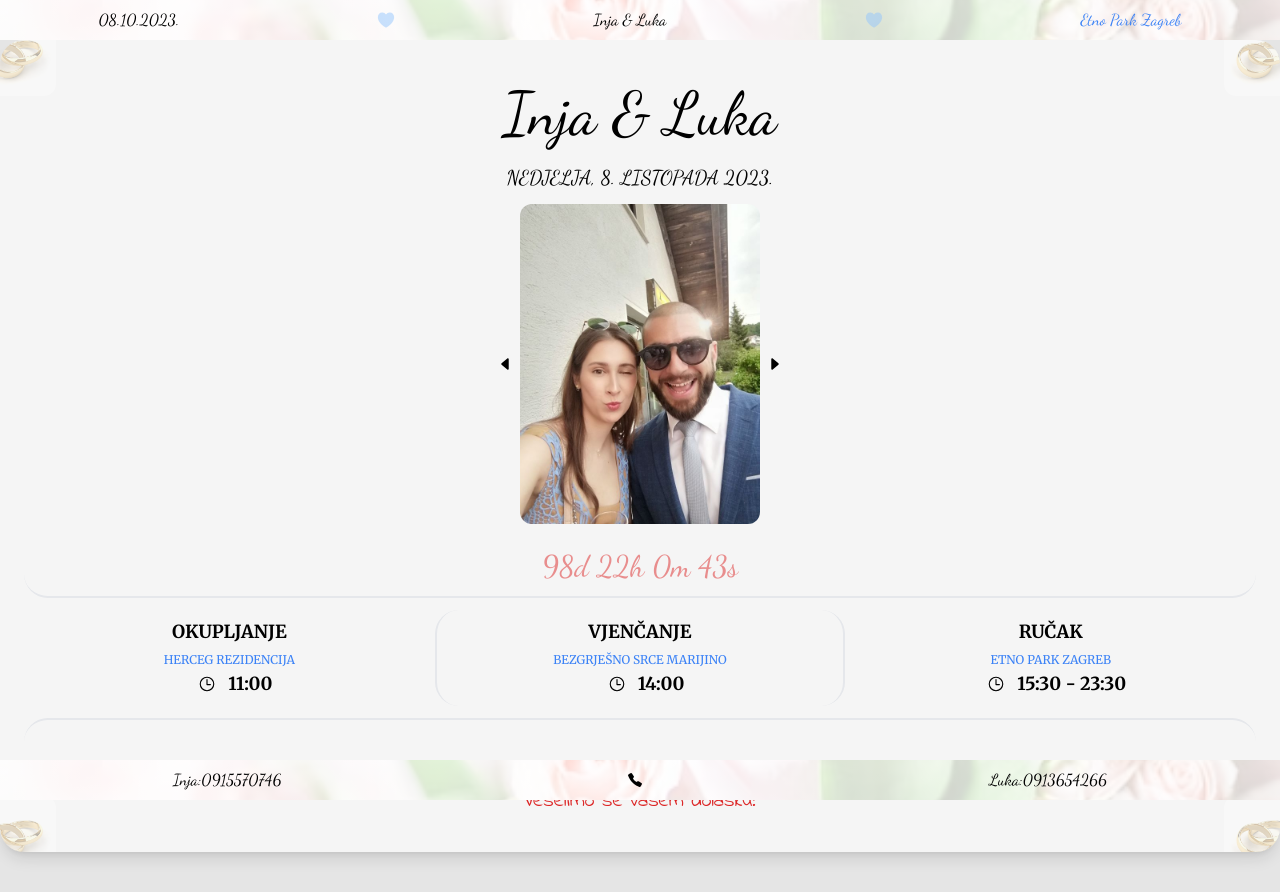
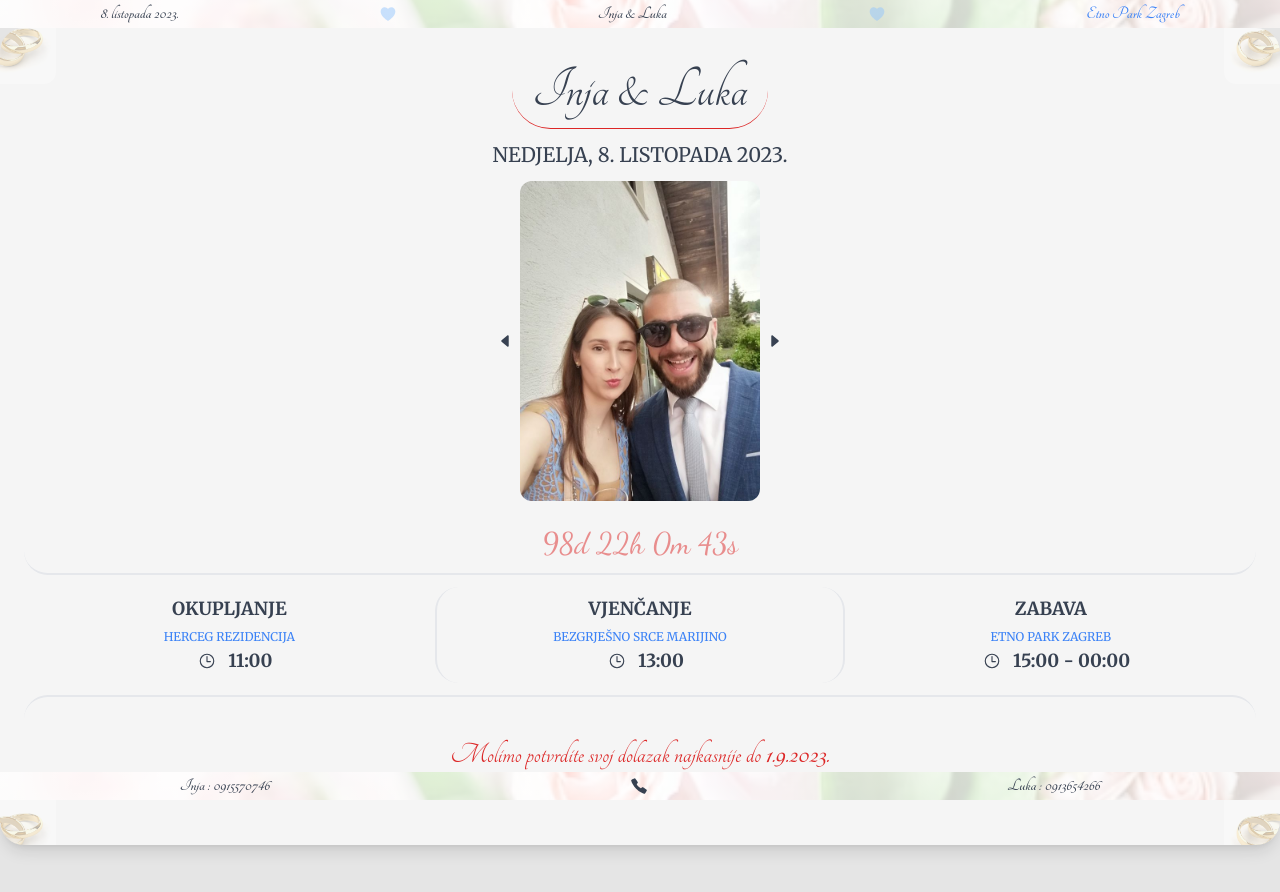
Before and after one commit to elukher/wedding.github.io, a website: page index.html in a window 1280 px wide. Drawn offline with nearby package versions, Linux system fonts and the light colour scheme; a web font is replaced by a local one.

Commit message:
final change

```diff
--- a/index.html
+++ b/index.html
@@ -8,7 +8,7 @@
   </head>
   <body class="bg-neutral-200">
     <div
-         class="flex fixed bg-cover bg-no-repeat bg-center bg-pink-100 py-2 inset-x-0 top-0 justify-around items-center font-dancing text-md transition-colors duration-300 z-50"
+      class="flex fixed font-bold bg-cover bg-no-repeat bg-center bg-pink-100 inset-x-0 top-0 justify-around items-center font-tangerine text-lg text-gray-700 transition-colors duration-300 z-50"
       style="
         background-image: linear-gradient(
             rgba(255, 255, 255, 0.8),
@@ -17,25 +17,25 @@
           url('public/img/flowers.avif');
       "
     >
-         <div class="hover:font-bold">08.10.2023.</div>
+      <div class="">8. listopada 2023.</div>
       <ion-icon
-            class="text-blue-300 text-xl hover:text-blue-600 animate-pulse"
+        class="text-blue-300 hover:text-blue-600 animate-pulse"
         name="heart"
       ></ion-icon>
-         <div class="hover:font-bold">Inja & Luka</div>
+      <div class="">Inja & Luka</div>
       <ion-icon
-            class="text-blue-300 text-xl hover:text-blue-600 animate-pulse"
+        class="text-blue-300 hover:text-blue-600 animate-pulse"
         name="heart"
       ></ion-icon>
       <a
-            class="hover:text-blue-500 hover:font-bold"
+        class="hover:text-blue-500"
         target="_blank"
         href="https://www.google.com/maps/place/Etno+Park+Zagreb/@45.732982,15.9759896,16.25z/data=!4m5!3m4!1s0x4765d576fb166971:0xb6b78a5844fa121f!8m2!3d45.733918!4d15.975991?shorturl=1"
         >Etno Park Zagreb
       </a>
     </div>
     <div
-      class="flex fixed bg-cover bg-no-repeat bg-center bg-pink-100 py-2 inset-x-0 bottom-0 justify-around items-center font-dancing text-md transition-colors duration-300 z-50"
+      class="flex fixed bg-cover font-bold bg-no-repeat bg-center bg-pink-100 inset-x-0 bottom-0 justify-around items-center font-tangerine text-lg text-gray-700 transition-colors duration-300 z-50"
       style="
         background-image: linear-gradient(
             rgba(255, 255, 255, 0.8),
@@ -44,16 +44,12 @@
           url('public/img/flowers.avif');
       "
     >
-      <div class="hover:font-bold">
-         Inja:0915570746
-      </div>
+      <div class="font-bold">Inja : 0915570746</div>
       <ion-icon name="call-sharp"></ion-icon>
-      <div class="hover:font-bold">
-         Luka:0913654266
-      </div>
+      <div class="font-bold">Luka : 0913654266</div>
     </div>
     <div
-         class="my-10 p-6 rounded-3xl shadow-lg hover:shadow-xl bg-neutral-100 relative overflow-hidden"
+      class="my-7 p-6 rounded-3xl shadow-lg hover:shadow-xl bg-neutral-100 relative text-gray-700 overflow-hidden font-tangerine"
     >
       <img
         class="rounded-xl opacity-30 h-20 absolute -top-6 -right-6 overflow-hidden"
@@ -75,55 +71,95 @@
         src="public/img/rings.jpg"
         alt=""
       />
-      <div class="flex justify-around text-6xl font-dancing my-5">
-         <div>Inja & Luka</div>
+      <div class="flex justify-around text-6xl my-5font-bold">
+        <div
+          class="px-5 py-2 border-b rounded-full hover:bg-neutral-200 transition-all ease-in-out hover:shadow-lg duration-500 border-red-600"
+        >
+          Inja & Luka
         </div>
-      <div class="flex justify-center text-xl font-dancing my-3">
+      </div>
+      <div class="flex justify-center text-xl my-3 font-merrie">
         NEDJELJA, 8. LISTOPADA 2023.
       </div>
       <div class="flex justify-around items-center">
         <div class="relative mySlides fade hidden">
           <img
-            class="rounded-xl h-52 md:h-64 lg:h-72 xl:h-80 2xl:h-96 object-fit hover:shadow-xl"
+            class="rounded-xl h-52 md:h-64 lg:h-72 xl:h-80 2xl:h-96 object-fit hover:shadow-xl transition-all ease-in-out duration-500"
             src="public/img/IMG_20220616_170109.jpg"
             alt=""
           />
-            <ion-icon onclick="plusSlides(-1)" class="text-lg rounded-lg absolute -right-7 top-0 bottom-0 m-auto px-1 py-4 hover:bg-black hover:text-red-600 hover:bg-opacity-20 hover:cursor-pointer transition ease duration-300" name="caret-forward-outline"></ion-icon>
-            <ion-icon onclick="plusSlides(1)" class="text-lg rounded-lg absolute -left-7 bottom-0 top-0 m-auto px-1 py-4 hover:bg-black hover:text-red-600 hover:bg-opacity-20 hover:cursor-pointer transition ease-in-out duration-300" name="caret-back-outline"></ion-icon>
+          <ion-icon
+            onclick="plusSlides(-1)"
+            class="text-lg rounded-lg absolute -right-7 top-0 bottom-0 m-auto px-1 py-4 hover:bg-black hover:text-red-600 hover:bg-opacity-20 hover:cursor-pointer transition ease duration-300"
+            name="caret-forward-outline"
+          ></ion-icon>
+          <ion-icon
+            onclick="plusSlides(1)"
+            class="text-lg rounded-lg absolute -left-7 bottom-0 top-0 m-auto px-1 py-4 hover:bg-black hover:text-red-600 hover:bg-opacity-20 hover:cursor-pointer transition ease-in-out duration-300"
+            name="caret-back-outline"
+          ></ion-icon>
         </div>
         <div class="relative mySlides fade hidden z-20">
           <img
-            class="rounded-xl h-52 md:h-64 lg:h-72 xl:h-80 2xl:h-96 object-fit hover:shadow-xl"
+            class="rounded-xl h-52 md:h-64 lg:h-72 xl:h-80 2xl:h-96 object-fit hover:shadow-xl transition-all ease-in-out duration-500"
             src="public/img/IMG-20220625-WA0011.jpg"
             alt=""
           />
-            <ion-icon onclick="plusSlides(-1)" class="text-lg rounded-lg absolute -right-7 bottom-0 top-0 m-auto px-1 py-4 hover:bg-black hover:text-red-600 hover:bg-opacity-20 hover:cursor-pointer transition ease-in-out duration-300" name="caret-forward-outline"></ion-icon>
-            <ion-icon onclick="plusSlides(1)" class="text-lg rounded-lg absolute -left-7 bottom-0 top-0 m-auto px-1 py-4 hover:bg-black hover:text-red-600 hover:bg-opacity-20 hover:cursor-pointer transition ease-in-out duration-300" name="caret-back-outline"></ion-icon>
+          <ion-icon
+            onclick="plusSlides(-1)"
+            class="text-lg rounded-lg absolute -right-7 bottom-0 top-0 m-auto px-1 py-4 hover:bg-black hover:text-red-600 hover:bg-opacity-20 hover:cursor-pointer transition ease-in-out duration-300"
+            name="caret-forward-outline"
+          ></ion-icon>
+          <ion-icon
+            onclick="plusSlides(1)"
+            class="text-lg rounded-lg absolute -left-7 bottom-0 top-0 m-auto px-1 py-4 hover:bg-black hover:text-red-600 hover:bg-opacity-20 hover:cursor-pointer transition ease-in-out duration-300"
+            name="caret-back-outline"
+          ></ion-icon>
         </div>
         <div class="relative mySlides fade hidden">
           <img
-            class="rounded-xl h-52 md:h-64 lg:h-72 xl:h-80 2xl:h-96 object-fit hover:shadow-xl"
+            class="rounded-xl h-52 md:h-64 lg:h-72 xl:h-80 2xl:h-96 object-fit hover:shadow-xl transition-all ease-in-out duration-500"
             src="public/img/IMG-20220714-WA0013.jpg"
             alt=""
           />
-            <ion-icon onclick="plusSlides(-1)" class="text-lg rounded-lg absolute -right-7 bottom-0 top-0 m-auto px-1 py-4 hover:bg-black hover:text-red-600 hover:bg-opacity-20 hover:cursor-pointer transition ease-in-out duration-300" name="caret-forward-outline"></ion-icon>
-            <ion-icon onclick="plusSlides(1)" class="text-lg rounded-lg absolute -left-7 bottom-0 top-0 m-auto px-1 py-4 hover:bg-black hover:text-red-600 hover:bg-opacity-20 hover:cursor-pointer transition ease-in-out duration-300" name="caret-back-outline"></ion-icon>
+          <ion-icon
+            onclick="plusSlides(-1)"
+            class="text-lg rounded-lg absolute -right-7 bottom-0 top-0 m-auto px-1 py-4 hover:bg-black hover:text-red-600 hover:bg-opacity-20 hover:cursor-pointer transition ease-in-out duration-300"
+            name="caret-forward-outline"
+          ></ion-icon>
+          <ion-icon
+            onclick="plusSlides(1)"
+            class="text-lg rounded-lg absolute -left-7 bottom-0 top-0 m-auto px-1 py-4 hover:bg-black hover:text-red-600 hover:bg-opacity-20 hover:cursor-pointer transition ease-in-out duration-300"
+            name="caret-back-outline"
+          ></ion-icon>
         </div>
         <div class="relative mySlides fade hidden">
           <img
-            class="rounded-xl h-52 md:h-64 lg:h-72 xl:h-80 2xl:h-96 object-fit hover:shadow-xl"
+            class="rounded-xl h-52 md:h-64 lg:h-72 xl:h-80 2xl:h-96 object-fit hover:shadow-xl transition-all ease-in-out duration-500"
             src="public/img/IMG-20220930-WA0032.jpg"
             alt=""
           />
-            <ion-icon onclick="plusSlides(-1)" class="text-lg rounded-lg absolute -right-7 bottom-0 top-0 m-auto px-1 py-4 hover:bg-black hover:text-red-600 hover:bg-opacity-20 hover:cursor-pointer transition ease-in-out duration-300" name="caret-forward-outline"></ion-icon>
-            <ion-icon onclick="plusSlides(1)" class="text-lg rounded-lg absolute -left-7 bottom-0 top-0 m-auto px-1 py-4 hover:bg-black hover:text-red-600 hover:bg-opacity-20 hover:cursor-pointer transition ease-in-out duration-300" name="caret-back-outline"></ion-icon>
+          <ion-icon
+            onclick="plusSlides(-1)"
+            class="text-lg rounded-lg absolute -right-7 bottom-0 top-0 m-auto px-1 py-4 hover:bg-black hover:text-red-600 hover:bg-opacity-20 hover:cursor-pointer transition ease-in-out duration-300"
+            name="caret-forward-outline"
+          ></ion-icon>
+          <ion-icon
+            onclick="plusSlides(1)"
+            class="text-lg rounded-lg absolute -left-7 bottom-0 top-0 m-auto px-1 py-4 hover:bg-black hover:text-red-600 hover:bg-opacity-20 hover:cursor-pointer transition ease-in-out duration-300"
+            name="caret-back-outline"
+          ></ion-icon>
         </div>
       </div>
-      <div class="flex justify-center text-3xl border-b-2 rounded-3xl font-dancing my-3 p-3 text-red-600">
+      <div
+        class="flex justify-center text-3xl border-b-2 rounded-3xl font-dancing my-3 p-3 text-red-600"
+      >
         <div class="animate-pulse" id="demo"></div>
       </div>
-      <div class="my-3 grid grid-cols-1 lg:grid-cols-3 font-merrie text-center">
-         <div class="p-2 rounded-3xl hover:bg-neutral-200 transition ease-in-out duration-300">
+      <div class="my-3 grid grid-cols-1 lg:grid-cols-3 text-gray-700 font-merrie text-center">
+        <div
+          class="p-2 rounded-3xl hover:bg-neutral-200 transition ease-in-out duration-500"
+        >
           <div class="font-bold text-lg">OKUPLJANJE</div>
           <a
             class="text-xs hover:text-blue-600"
@@ -136,7 +172,9 @@
             <div class="font-bold">11:00</div>
           </div>
         </div>
-         <div class="border-y-2 lg:border-y-0 lg:border-x-2 p-2 rounded-3xl hover:bg-neutral-200 transition ease-in-out duration-300">
+        <div
+          class="border-y-2 lg:border-y-0 lg:border-x-2 p-2 rounded-3xl hover:bg-neutral-200 transition ease-in-out duration-500"
+        >
           <div class="font-bold text-lg">VJENČANJE</div>
           <a
             class="text-xs hover:text-blue-600"
@@ -146,11 +184,13 @@
           </a>
           <div class="flex justify-center align-middle items-center text-lg">
             <ion-icon class="px-3" name="time-outline"></ion-icon>
-                  <div class="font-bold">14:00</div>
+            <div class="font-bold">13:00</div>
           </div>
         </div>
-         <div class="p-2 rounded-3xl hover:bg-neutral-200 transition ease-in-out duration-300">
-            <div class="font-bold text-lg">RUČAK</div>
+        <div
+          class="p-2 rounded-3xl hover:bg-neutral-200 transition ease-in-out duration-500"
+        >
+          <div class="font-bold text-lg">ZABAVA</div>
           <a
             class="hover:text-blue-500 text-xs"
             target="_blank"
@@ -159,14 +199,17 @@
           </a>
           <div class="flex justify-center align-middle items-center text-lg">
             <ion-icon class="px-3" name="time-outline"></ion-icon>
-               <div class="font-bold">15:30 - 23:30</div>
+            <div class="font-bold">15:00 - 00:00</div>
           </div>
         </div>
       </div>
-      <div class="my-3 pt-10 border-t-2 text-xl font-indie text-red-600 rounded-3xl">
+    <div
+      class="my-3 pt-10 border-t-2 text-3xl font-tangerine text-red-600 rounded-3xl"
+    >
       <div class="flex justify-center text-center">
         <div>
-               Molimo potvrdite svoj dolazak najkasnije do <span class="font-semibold">1.9.2023.</span>
+          Molimo potvrdite svoj dolazak najkasnije do
+          <span class="font-bold">1.9.2023.</span>
         </div>
       </div>
       <div class="flex justify-center">
@@ -175,12 +218,12 @@
     </div>
     <script
       type="module"
-         src="https://unpkg.com/ionicons@7.1.0/dist/ionicons/ionicons.esm.js">
-      </script>
+      src="https://unpkg.com/ionicons@7.1.0/dist/ionicons/ionicons.esm.js"
+    ></script>
     <script
       type="nomodule"
-         src="https://unpkg.com/ionicons@7.1.0/dist/ionicons/ionicons.js">
-      </script>
+      src="https://unpkg.com/ionicons@7.1.0/dist/ionicons/ionicons.js"
+    ></script>
     <script src="src/script.js"></script>
   </body>
 </html>
```
Also changed, not shown: public/styles.css. Lines whose indentation alone changed are shown as unchanged.
